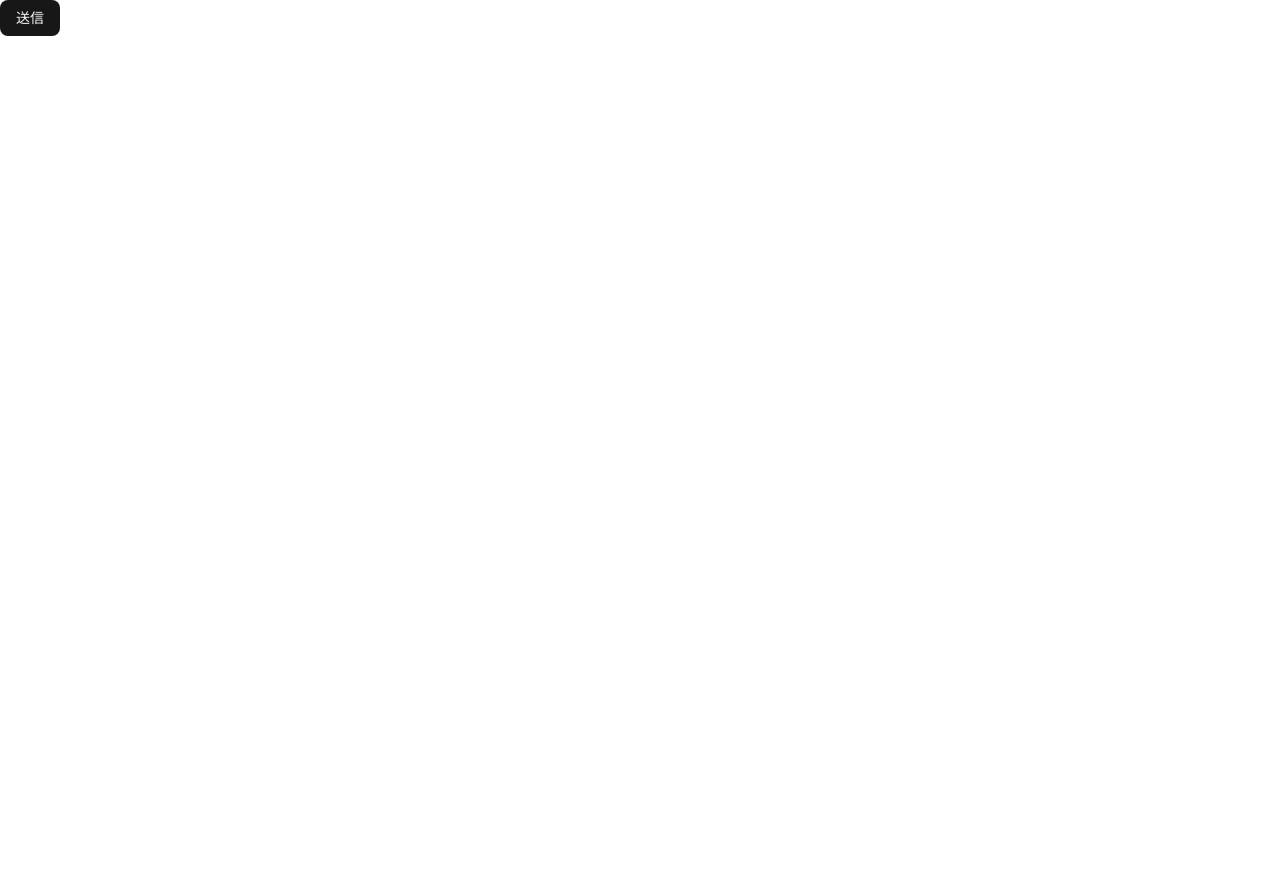
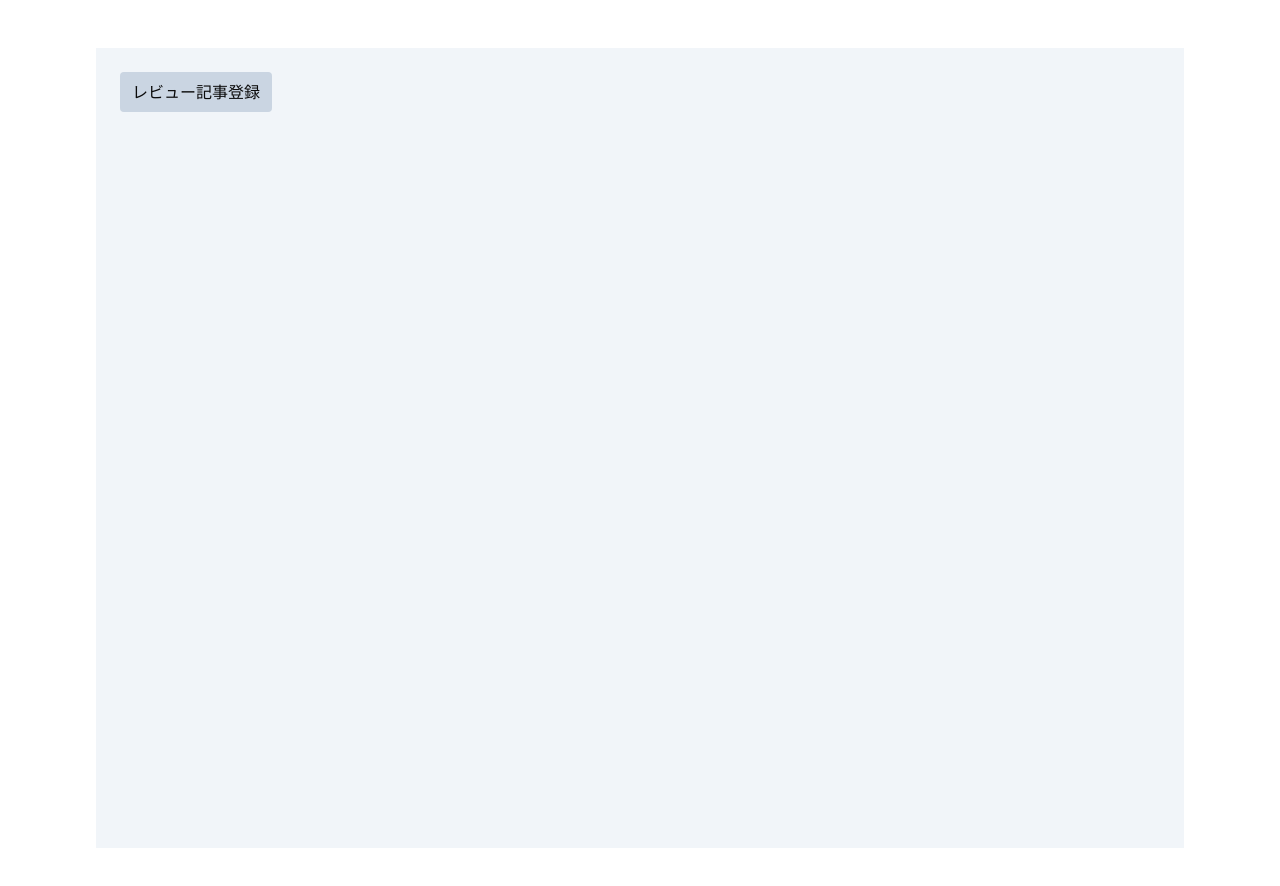
Before and after one commit to bluelawson/review_site, a Next.js app: page / in a window 1280 px wide. Shown: the top 886 px of the page. Before the commit the page ends 800 px from the top, so only its background shows below. Built offline with nearby package versions, Linux system fonts and the light colour scheme.

Commit message:
開発用の動線を整備

```diff
--- a/src/app/page.tsx
+++ b/src/app/page.tsx
@@ -1,9 +1,25 @@
-import { Button } from "@/components/shadcn/button";
+import Link from "next/link";
+
+type Props = {
+  children: React.ReactNode;
+};
+
+function TemporaryPageLink({ children }: Props) {
+  return (
+    <div className="px-3 py-2 flex items-center  bg-slate-300 rounded cursor-pointer hover:bg-slate-400">
+      {children}
+    </div>
+  );
+}
 
 export default function Home() {
   return (
-    <div>
-      <Button>送信</Button>
-    </div>
+    <>
+      <div className="mx-24 my-12 px-6 py-6 h-[800px] space-x-3 flex items-start bg-slate-100">
+        <TemporaryPageLink>
+          <Link href={"/review/register"}>レビュー記事登録</Link>
+        </TemporaryPageLink>
+      </div>
+    </>
   );
 }
--- /dev/null
+++ b/src/app/review/register/page.tsx
@@ -0,0 +1,7 @@
+import React from "react";
+
+const ReviewDetail = () => {
+  return <div>page</div>;
+};
+
+export default ReviewDetail;
```
